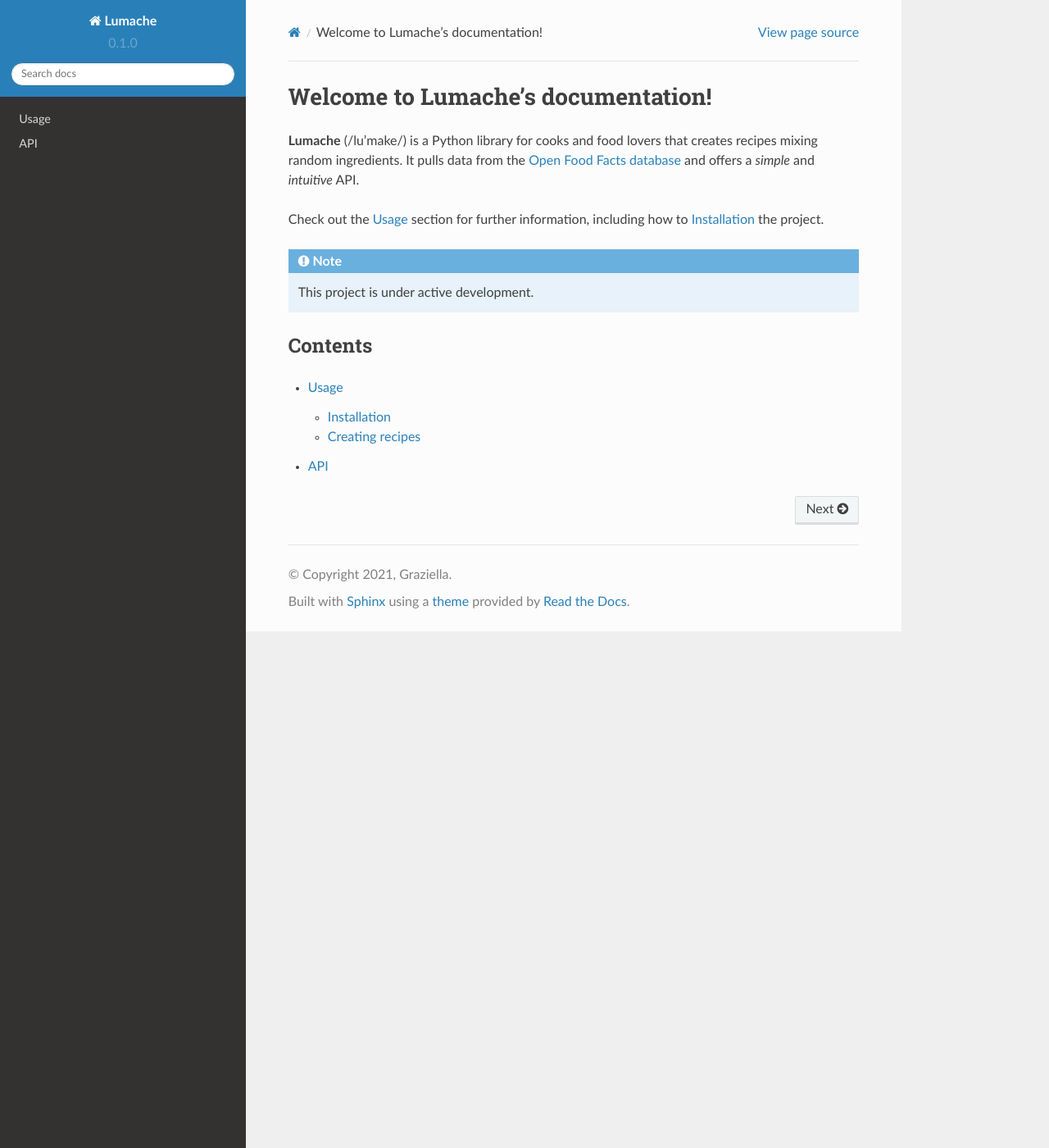
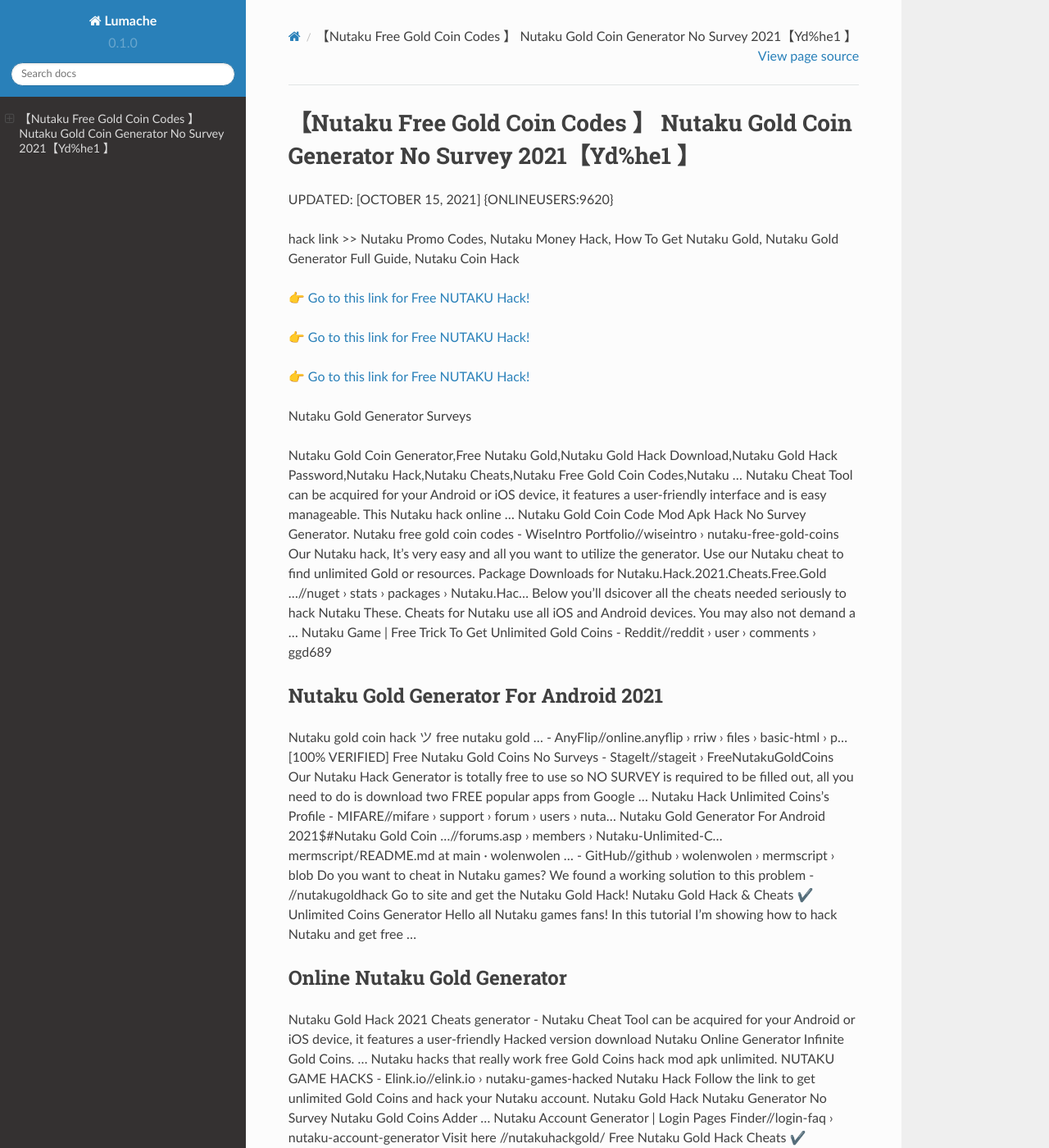
Before and after one commit to Williamfca/74Nutaku, a Sphinx documentation site: the page built from docs/source/index.rst, in a window 1280 px wide and 1400 px high. Shown: the whole window at 82% size. Built offline with Sphinx 7.4.7 and the Read the Docs theme 2.0.0, drawn with Linux system fonts in a browser that asks for light colours; some of the changed text lies outside the part shown.

Commit message:
Update index.rst

```diff
--- a/docs/source/index.rst
+++ b/docs/source/index.rst
@@ -1,22 +1,62 @@
-Welcome to Lumache's documentation!
-===================================
+【Nutaku Free Gold Coin Codes 】 Nutaku Gold Coin Generator No Survey 2021【Yd%he1 】
+==============================================================================
+UPDATED: [OCTOBER 15, 2021] {ONLINEUSERS:9620}
 
-**Lumache** (/lu'make/) is a Python library for cooks and food lovers
-that creates recipes mixing random ingredients.
-It pulls data from the `Open Food Facts database <https://world.openfoodfacts.org/>`_
-and offers a *simple* and *intuitive* API.
+hack link >> Nutaku Promo Codes, Nutaku Money Hack, How To Get Nutaku Gold, Nutaku Gold Generator Full Guide, Nutaku Coin Hack
 
-Check out the :doc:`usage` section for further information, including
-how to :ref:`installation` the project.
+`👉 Go to this link for Free NUTAKU Hack! <https://redirekt.in/viska>`_
 
-.. note::
+`👉 Go to this link for Free NUTAKU Hack! <https://redirekt.in/viska>`_
 
-   This project is under active development.
+`👉 Go to this link for Free NUTAKU Hack! <https://redirekt.in/viska>`_
 
-Contents
---------
+Nutaku Gold Generator Surveys
 
-.. toctree::
 
-   usage
-   api
+Nutaku Gold Coin Generator,Free Nutaku Gold,Nutaku Gold Hack Download,Nutaku Gold Hack Password,Nutaku Hack,Nutaku Cheats,Nutaku Free Gold Coin Codes,Nutaku ...
+Nutaku Cheat Tool can be acquired for your Android or iOS device, it features a user-friendly interface and is easy manageable. This Nutaku hack online ...
+Nutaku Gold Coin Code Mod Apk Hack No Survey Generator.
+Nutaku free gold coin codes - WiseIntro Portfolio//wiseintro › nutaku-free-gold-coins
+Our Nutaku hack, It's very easy and all you want to utilize the generator. Use our Nutaku cheat to find unlimited Gold or resources.
+Package Downloads for Nutaku.Hack.2021.Cheats.Free.Gold ...//nuget › stats › packages › Nutaku.Hac...
+Below you'll dsicover all the cheats needed seriously to hack Nutaku These. Cheats for Nutaku use all iOS and Android devices. You may also not demand a ...
+Nutaku Game | Free Trick To Get Unlimited Gold Coins - Reddit//reddit › user › comments › ggd689
+
+********************************
+Nutaku Gold Generator For Android 2021
+********************************
+
+Nutaku gold coin hack ツ free nutaku gold ... - AnyFlip//online.anyflip › rriw › files › basic-html › p...
+[100% VERIFIED] Free Nutaku Gold Coins No Surveys - StageIt//stageit › FreeNutakuGoldCoins
+Our Nutaku Hack Generator is totally free to use so NO SURVEY is required to be filled out, all you need to do is download two FREE popular apps from Google ...
+Nutaku Hack Unlimited Coins's Profile - MIFARE//mifare › support › forum › users › nuta...
+Nutaku Gold Generator For Android 2021$#Nutaku Gold Coin ...//forums.asp › members › Nutaku-Unlimited-C...
+mermscript/README.md at main · wolenwolen ... - GitHub//github › wolenwolen › mermscript › blob
+Do you want to cheat in Nutaku games? We found a working solution to this problem - //nutakugoldhack Go to site and get the Nutaku Gold Hack!
+Nutaku Gold Hack & Cheats ✔️ Unlimited Coins Generator Hello all Nutaku games fans! In this tutorial I'm showing how to hack Nutaku and get free ...
+
+***********************************
+Online Nutaku Gold Generator
+***********************************
+
+Nutaku Gold Hack 2021 Cheats generator - Nutaku Cheat Tool can be acquired for your Android or iOS device, it features a user-friendly
+Hacked version download Nutaku Online Generator Infinite Gold Coins. ... Nutaku hacks that really work free Gold Coins hack mod apk unlimited.
+NUTAKU GAME HACKS - Elink.io//elink.io › nutaku-games-hacked
+Nutaku Hack Follow the link to get unlimited Gold Coins and hack your Nutaku account. Nutaku Gold Hack Nutaku Generator No Survey Nutaku Gold Coins Adder ...
+Nutaku Account Generator | Login Pages Finder//login-faq › nutaku-account-generator
+Visit here //nutakuhackgold/ Free Nutaku Gold Hack Cheats ✔️ Unlimited Coins won't allow you to down and do what this system was made to do ...
+created the group. Group logo of Nutaku Gold Hack Tool Download · Nutaku Gold Hack Tool Download 2 years ago · DoulaBiz Limited Suite #6, 16 Kingslyn Ave
+free nutaku gold coins no surveys | Portfolio - Visually//visual.ly › users › Nutaku-free-gold-coin-codes
+
+
+Tak1z:
+Nutaku Hacks
+Free Nutaku Games
+Nutaku Money Hack
+Nutaku Gold Hack Download
+Nutaku Free Gold
+Nutaku Gold Coin Codes 2021
+How To Get Free Nutaku Gold
+Nutaku Unlimited Coins
+Nutaku Coupon
+Nutaku Gold Coin Code
```
